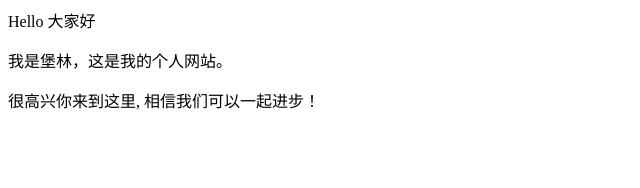
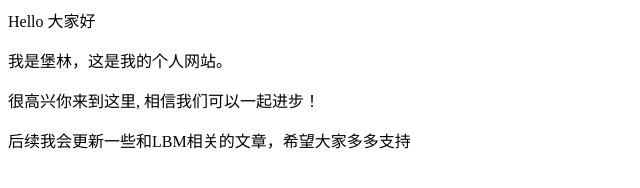
Before and after one commit to bl201112/bl021112.github.io, a plain HTML site: page index.html in a window 1280 px wide. Shown: the whole page, without its empty margins (0-640 px from the left). Drawn offline with Linux system fonts and the light colour scheme.

Commit message:
Update index.html

```diff
--- a/index.html
+++ b/index.html
@@ -1,3 +1,4 @@
 <p>Hello 大家好</p>
 <p>我是堡林，这是我的个人网站。 </p>
 <p>很高兴你来到这里, 相信我们可以一起进步！</p>
+<p>后续我会更新一些和LBM相关的文章，希望大家多多支持</p>
```
